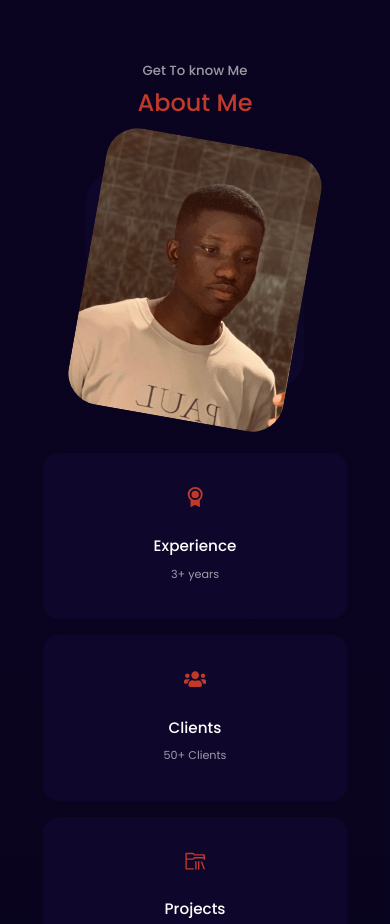
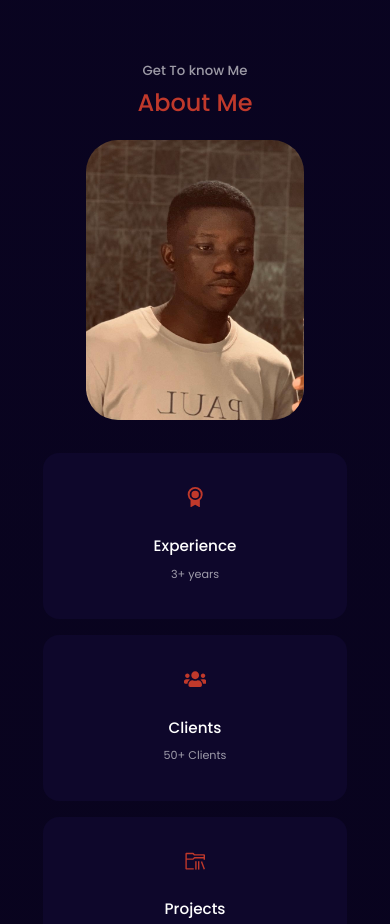
Before and after one commit to lins-n/lins-portfolio, a React (Create React App) app: page / in a window 390 px wide. Shown: the part 880-1804 px from the top of the page. Built offline with nearby package versions, Linux system fonts and the light colour scheme.

Commit message:
Remove image rotation on mobile devices

```diff
--- a/src/Components/About Comp/about.css
+++ b/src/Components/About Comp/about.css
@@ -91,6 +91,12 @@
         width: 65%;
         margin: 0 auto 3rem;
     }
+    .about__me-image {
+        border-radius: 2rem;
+        overflow: hidden;
+        transform: rotate(0);
+        transition: var(--transition);
+    }
     .about__cards {
         grid-template-columns: repeat(1, 1fr);
         gap: 1rem;
```
